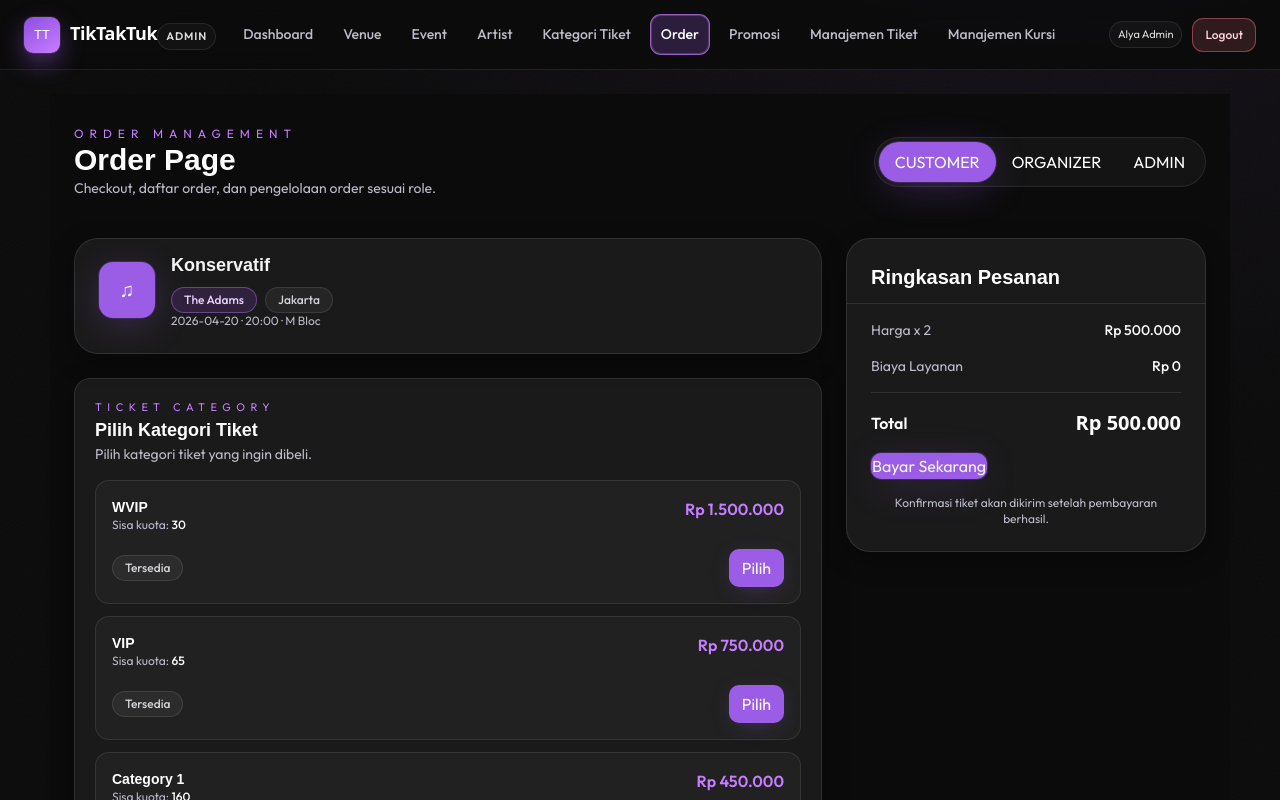
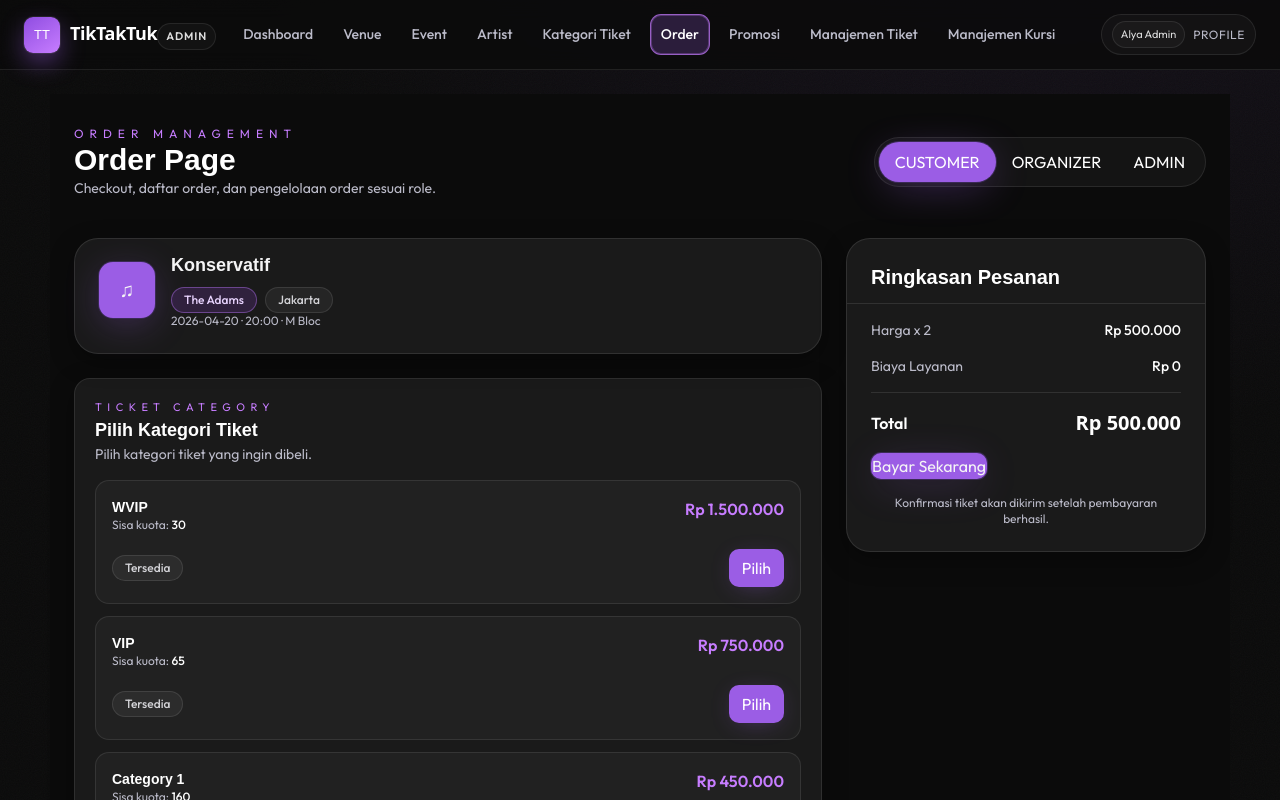
Before and after one commit to TikTakTuk-D-D4/TK03-TikTakTuk-D4-Frontend, a React (Vite) app: page /orders in a window 1280 px wide. Shown: the top 800 px of the page. Built offline with nearby package versions, Linux system fonts and the light colour scheme; a web font is replaced by a local one.

Commit message:
feat: penambahan fitur logout

```diff
--- a/src/App.css
+++ b/src/App.css
@@ -257,6 +257,74 @@ label {
   display: inline-flex;
   align-items: center;
   gap: 10px;
+  position: relative;
+}
+
+.profile-menu-btn {
+  border: 1px solid var(--line-soft);
+  border-radius: 999px;
+  background: rgba(255, 255, 255, 0.03);
+  display: inline-flex;
+  align-items: center;
+  gap: 8px;
+  padding: 6px 10px;
+  color: var(--text);
+  cursor: pointer;
+}
+
+.profile-menu-btn:hover {
+  border-color: var(--line);
+  background: rgba(255, 255, 255, 0.06);
+}
+
+.profile-caret {
+  font-size: 12px;
+  color: var(--muted);
+  text-transform: uppercase;
+  letter-spacing: 0.6px;
+}
+
+.profile-menu-panel {
+  position: absolute;
+  top: calc(100% + 10px);
+  right: 0;
+  min-width: 180px;
+  border: 1px solid var(--line-soft);
+  border-radius: 12px;
+  background: var(--surface);
+  box-shadow: var(--shadow-soft);
+  padding: 8px;
+  display: grid;
+  gap: 6px;
+  z-index: 50;
+}
+
+.profile-menu-item {
+  width: 100%;
+  border: 1px solid transparent;
+  border-radius: 10px;
+  background: rgba(255, 255, 255, 0.02);
+  color: var(--text);
+  padding: 8px 10px;
+  text-align: left;
+  cursor: pointer;
+  font-size: 13px;
+}
+
+.profile-menu-item:hover {
+  border-color: var(--line-soft);
+  background: rgba(255, 255, 255, 0.06);
+}
+
+.profile-menu-item.danger {
+  color: #ffd7dd;
+  border-color: rgba(251, 113, 133, 0.25);
+  background: rgba(251, 113, 133, 0.12);
+}
+
+.profile-menu-item.danger:hover {
+  border-color: rgba(251, 113, 133, 0.45);
+  background: rgba(251, 113, 133, 0.2);
 }
 
 .page {
--- a/src/components/layout/Navbar.jsx
+++ b/src/components/layout/Navbar.jsx
@@ -1,4 +1,4 @@
-import { useEffect, useState } from "react";
+import { useEffect, useRef, useState } from "react";
 import { NavLink, useNavigate } from "react-router-dom";
 import { getPageUser, logout } from "../../features/auth/services/authService";
 import { navByRole } from "../../lib/roleConfig";
@@ -7,6 +7,8 @@ function Navbar() {
   const navigate = useNavigate();
   const [user, setUser] = useState(() => getPageUser());
   const menus = navByRole[user.role] || [];
+  const [profileOpen, setProfileOpen] = useState(false);
+  const profileRef = useRef(null);
 
   useEffect(() => {
     const handleUserUpdate = (event) => {
@@ -17,9 +19,21 @@ function Navbar() {
     return () => window.removeEventListener("tiktaktuk:user", handleUserUpdate);
   }, []);
 
+  useEffect(() => {
+    const handleClickOutside = (event) => {
+      if (!profileRef.current) return;
+      if (!profileRef.current.contains(event.target)) {
+        setProfileOpen(false);
+      }
+    };
+
+    document.addEventListener("mousedown", handleClickOutside);
+    return () => document.removeEventListener("mousedown", handleClickOutside);
+  }, []);
+
   const handleLogout = () => {
     logout();
-    navigate("/dashboard");
+    navigate("/login");
   };
 
   return (
@@ -44,13 +58,36 @@ function Navbar() {
         ))}
       </div>
 
-      <div className="navbar-user">
-        <div className="user-chip">
-          <span>{user.name || user.username}</span>
-        </div>
-        <button className="btn btn-danger btn-sm" onClick={handleLogout} type="button">
-          Logout
+      <div className="navbar-user" ref={profileRef}>
+        <button
+          className="profile-menu-btn"
+          type="button"
+          onClick={() => setProfileOpen((open) => !open)}
+        >
+          <span className="user-chip">{user.name || user.username}</span>
+          <span className="profile-caret">Profile</span>
         </button>
+        {profileOpen ? (
+          <div className="profile-menu-panel">
+            <button
+              className="profile-menu-item"
+              type="button"
+              onClick={() => {
+                setProfileOpen(false);
+                navigate("/dashboard");
+              }}
+            >
+              Profil Saya
+            </button>
+            <button
+              className="profile-menu-item danger"
+              type="button"
+              onClick={handleLogout}
+            >
+              Logout
+            </button>
+          </div>
+        ) : null}
       </div>
     </nav>
   );
--- a/src/features/auth/pages/LoginPage.jsx
+++ b/src/features/auth/pages/LoginPage.jsx
@@ -1,14 +1,14 @@
 import { useState } from "react";
 import { Link, useNavigate } from "react-router-dom";
 import { Button } from "../../../components/ui/Button";
-import { loginAs } from "../services/authService";
+import { getDemoUsers, loginWithCredentials } from "../services/authService";
 
 function LoginPage() {
   const navigate = useNavigate();
 
   const [role, setRole] = useState("admin");
-  const [username, setUsername] = useState("admin_demo");
-  const [password, setPassword] = useState("password123");
+  const [email, setEmail] = useState("admin@tiktaktuk.id");
+  const [password, setPassword] = useState("demo123");
   const [error, setError] = useState("");
 
   const roleOptions = [
@@ -33,24 +33,27 @@ function LoginPage() {
   ];
 
   const handleRoleChange = (nextRole) => {
+    const demoUsers = getDemoUsers();
+    const nextEmail = demoUsers?.[nextRole]?.email || "";
     setRole(nextRole);
-    setUsername(`${nextRole}_demo`);
+    setEmail(nextEmail);
+    setPassword("demo123");
     setError("");
   };
 
   const handleSubmit = (event) => {
     event.preventDefault();
 
-    if (!username.trim() || !password.trim()) {
-      setError("Username dan password wajib diisi.");
+    if (!email.trim() || !password.trim()) {
+      setError("Email dan password wajib diisi.");
       return;
     }
 
     try {
-      loginAs(role);
+      loginWithCredentials({ email, password });
       navigate("/dashboard");
     } catch (submitError) {
-      setError(submitError.message);
+      setError(submitError.message || "Email atau password salah.");
     }
   };
 
@@ -94,18 +97,18 @@ function LoginPage() {
         <div className="auth-head">
           <span className="eyebrow">Login</span>
           <h2>Masuk ke Akun Anda</h2>
-          <p>Masukkan username dan password, lalu pilih role demo.</p>
+          <p>Masukkan email dan password, lalu pilih role demo.</p>
         </div>
 
         <form className="auth-form" onSubmit={handleSubmit}>
           <label className="form-field">
-            <span>Username</span>
+            <span>Email</span>
             <input
               className="input"
-              type="text"
-              value={username}
-              onChange={(event) => setUsername(event.target.value)}
-              placeholder="Masukkan username"
+              type="email"
+              value={email}
+              onChange={(event) => setEmail(event.target.value)}
+              placeholder="Masukkan email"
             />
           </label>
 
--- a/src/features/auth/services/authService.js
+++ b/src/features/auth/services/authService.js
@@ -5,6 +5,7 @@ const demoUsers = {
   admin: {
     user_id: "usr-admin-001",
     username: "admin_demo",
+    email: "admin@tiktaktuk.id",
     name: "Alya Admin",
     role: "admin",
     password: DEFAULT_PASSWORD,
@@ -12,6 +13,7 @@ const demoUsers = {
   organizer: {
     user_id: "usr-org-001",
     username: "organizer_demo",
+    email: "organizer@tiktaktuk.id",
     name: "Raka Organizer",
     role: "organizer",
     organizer_id: "org-001",
@@ -20,6 +22,7 @@ const demoUsers = {
   customer: {
     user_id: "usr-cust-001",
     username: "customer_demo",
+    email: "customer@tiktaktuk.id",
     name: "Budi Santoso",
     role: "customer",
     customer_id: "cust-001",
@@ -37,6 +40,23 @@ export function loginAs(role = "admin") {
 
   localStorage.setItem(STORAGE_KEY, JSON.stringify(user));
   return user;
+}
+
+export function loginWithCredentials({ email = "", password = "" } = {}) {
+  const normalizedEmail = String(email).trim().toLowerCase();
+  const normalizedPassword = String(password);
+
+  const matchedUser = Object.values(demoUsers).find(
+    (user) => String(user.email || "").toLowerCase() === normalizedEmail,
+  );
+
+  if (!matchedUser || normalizedPassword !== matchedUser.password) {
+    throw new Error("Email atau password salah.");
+  }
+
+  localStorage.setItem(STORAGE_KEY, JSON.stringify(matchedUser));
+  window.dispatchEvent(new CustomEvent("tiktaktuk:user", { detail: matchedUser }));
+  return matchedUser;
 }
 
 export function getDemoUsers() {
```
